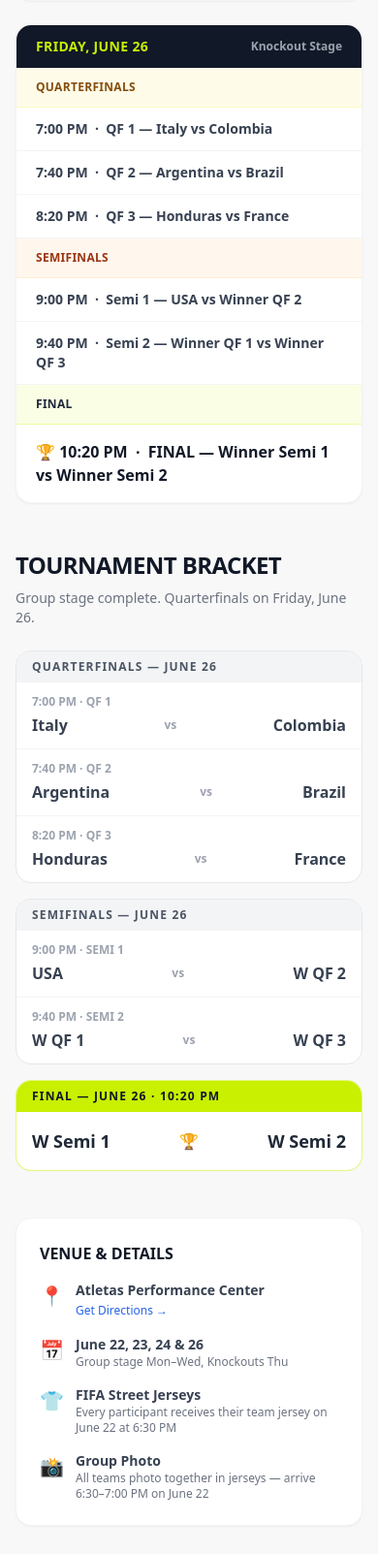
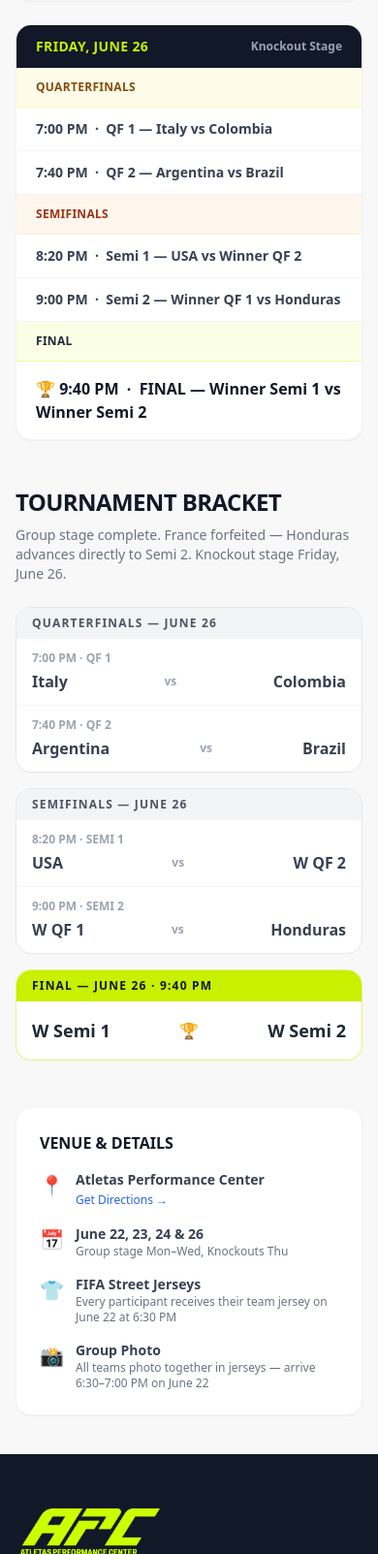
Before and after one commit to slach80/atletasworld, a Django app: template templates/tournament.html in a window 390 px wide. Shown: the part 2896-4499 px from the top of the page at 97% size. Run offline with Django 5.2, Linux system fonts and the light colour scheme; the template is opened without the code that fills it, so the values that code supplies are empty; parts of the project's set-up code (start-up, migrations or seed data) failed here and were passed over; some libraries are stand-ins or nearby versions.

Commit message:
feat: update knockout bracket — France forfeit, Honduras bye to Semi 2, times shifted
- Remove QF3 (Honduras vs France); France forfeited
- Honduras advances directly to Semi 2
- QF1: Italy vs Colombia 7:00 PM, QF2: Argentina vs Brazil 7:40 PM
- Semi 1: USA vs W QF2 8:20 PM, Semi 2: W QF1 vs Honduras 9:00 PM
- Final: 9:40 PM (was 10:20 PM)
- Updated schedule list, mobile bracket, and desktop bracket

Co-Authored-By: Claude Sonnet 4.6 (1M context) <noreply@anthropic.com>

```diff
--- a/templates/tournament.html
+++ b/templates/tournament.html
@@ -368,23 +368,20 @@
                 <div class="px-5 py-3 border-b border-gray-100">
                     <p class="text-sm font-bold text-gray-700">7:40 PM &nbsp;·&nbsp; QF 2 — Argentina vs Brazil</p>
                 </div>
-                <div class="px-5 py-3 border-b border-gray-100">
-                    <p class="text-sm font-bold text-gray-700">8:20 PM &nbsp;·&nbsp; QF 3 — Honduras vs France</p>
-                </div>
                 <div class="px-5 py-3 bg-orange-50 border-b border-orange-100">
                     <p class="text-xs font-bold text-orange-800 uppercase tracking-wide">Semifinals</p>
                 </div>
                 <div class="px-5 py-3 border-b border-gray-100">
-                    <p class="text-sm font-bold text-gray-700">9:00 PM &nbsp;·&nbsp; Semi 1 — USA vs Winner QF 2</p>
+                    <p class="text-sm font-bold text-gray-700">8:20 PM &nbsp;·&nbsp; Semi 1 — USA vs Winner QF 2</p>
                 </div>
                 <div class="px-5 py-3 border-b border-gray-100">
-                    <p class="text-sm font-bold text-gray-700">9:40 PM &nbsp;·&nbsp; Semi 2 — Winner QF 1 vs Winner QF 3</p>
+                    <p class="text-sm font-bold text-gray-700">9:00 PM &nbsp;·&nbsp; Semi 2 — Winner QF 1 vs Honduras</p>
                 </div>
                 <div class="px-5 py-3 bg-secondary/10 border-b border-secondary/30">
                     <p class="text-xs font-bold text-gray-800 uppercase tracking-wide">Final</p>
                 </div>
                 <div class="px-5 py-4">
-                    <p class="text-base font-black text-gray-900">🏆 10:20 PM &nbsp;·&nbsp; FINAL — Winner Semi 1 vs Winner Semi 2</p>
+                    <p class="text-base font-black text-gray-900">🏆 9:40 PM &nbsp;·&nbsp; FINAL — Winner Semi 1 vs Winner Semi 2</p>
                 </div>
             </div>
 
@@ -394,7 +391,7 @@
     <!-- Bracket -->
     <div>
         <h2 class="text-2xl font-black uppercase tracking-tight mb-2 text-gray-900">Tournament Bracket</h2>
-        <p class="text-sm text-gray-500 mb-6">Group stage complete. Quarterfinals on Friday, June 26.</p>
+        <p class="text-sm text-gray-500 mb-6">Group stage complete. France forfeited — Honduras advances directly to Semi 2. Knockout stage Friday, June 26.</p>
 
         <!-- Mobile: stacked list view -->
         <div class="sm:hidden space-y-4">
@@ -418,14 +415,6 @@
                             <span id="m-qf2-away" class="font-bold text-gray-700">Brazil</span>
                         </div>
                     </div>
-                    <div class="px-4 py-3">
-                        <p class="text-xs text-gray-400 uppercase font-semibold mb-1">8:20 PM · QF 3</p>
-                        <div class="flex justify-between items-center">
-                            <span id="m-qf3-home" class="font-bold text-gray-700">Honduras</span>
-                            <span class="text-xs text-gray-400 font-bold px-2">vs</span>
-                            <span id="m-qf3-away" class="font-bold text-gray-700">France</span>
-                        </div>
-                    </div>
                 </div>
             </div>
 
@@ -433,7 +422,7 @@
                 <div class="bg-gray-100 px-4 py-2 text-xs font-black uppercase tracking-widest text-gray-600">Semifinals — June 26</div>
                 <div class="divide-y divide-gray-100">
                     <div class="px-4 py-3">
-                        <p class="text-xs text-gray-400 uppercase font-semibold mb-1">9:00 PM · Semi 1</p>
+                        <p class="text-xs text-gray-400 uppercase font-semibold mb-1">8:20 PM · Semi 1</p>
                         <div class="flex justify-between items-center">
                             <span id="m-sf1-home" class="font-bold text-gray-700">USA</span>
                             <span class="text-xs text-gray-400 font-bold px-2">vs</span>
@@ -441,18 +430,18 @@
                         </div>
                     </div>
                     <div class="px-4 py-3">
-                        <p class="text-xs text-gray-400 uppercase font-semibold mb-1">9:40 PM · Semi 2</p>
+                        <p class="text-xs text-gray-400 uppercase font-semibold mb-1">9:00 PM · Semi 2</p>
                         <div class="flex justify-between items-center">
                             <span id="m-sf2-home" class="font-bold text-gray-700">W QF 1</span>
                             <span class="text-xs text-gray-400 font-bold px-2">vs</span>
-                            <span id="m-sf2-away" class="font-bold text-gray-700">W QF 3</span>
+                            <span id="m-sf2-away" class="font-bold text-gray-700">Honduras</span>
                         </div>
                     </div>
                 </div>
             </div>
 
             <div class="bg-white rounded-2xl border border-secondary/50 overflow-hidden">
-                <div class="bg-secondary px-4 py-2 text-xs font-black uppercase tracking-widest text-gray-900">Final — June 26 · 10:20 PM</div>
+                <div class="bg-secondary px-4 py-2 text-xs font-black uppercase tracking-widest text-gray-900">Final — June 26 · 9:40 PM</div>
                 <div class="px-4 py-4">
                     <div class="flex justify-between items-center">
                         <span id="m-final-home" class="font-black text-gray-800 text-lg">W Semi 1</span>
@@ -494,14 +483,11 @@
                             </div>
                         </div>
 
-                        <!-- QF3 -->
+                        <!-- Honduras bye -->
                         <div class="relative connector-pair-top">
-                            <div class="bg-white rounded-xl border border-gray-200 px-3 py-2 text-xs mb-0.5">
-                                <p class="font-semibold text-gray-400 mb-1">8:20 PM · QF 3</p>
+                            <div class="bg-white rounded-xl border border-gray-200 px-3 py-2 text-xs">
+                                <p class="font-semibold text-gray-400 mb-1">BYE</p>
                                 <p id="qf3-home" class="font-bold text-gray-800">Honduras</p>
-                            </div>
-                            <div class="bg-white rounded-xl border border-gray-200 px-3 py-2 text-xs">
-                                <p id="qf3-away" class="font-bold text-gray-800">France</p>
                             </div>
                         </div>
                     </div>
@@ -512,7 +498,7 @@
 
                         <div class="relative connector-pair-top">
                             <div class="bg-white rounded-xl border border-gray-200 px-3 py-2 text-xs mb-0.5">
-                                <p class="font-semibold text-gray-400 mb-1">9:00 PM · Semi 1</p>
+                                <p class="font-semibold text-gray-400 mb-1">8:20 PM · Semi 1</p>
                                 <p id="sf1-home" class="font-bold text-gray-700">USA</p>
                             </div>
                             <div class="bg-white rounded-xl border border-gray-200 px-3 py-2 text-xs">
@@ -522,11 +508,11 @@
 
                         <div class="relative connector-pair-bottom">
                             <div class="bg-white rounded-xl border border-gray-200 px-3 py-2 text-xs mb-0.5">
-                                <p class="font-semibold text-gray-400 mb-1">9:40 PM · Semi 2</p>
+                                <p class="font-semibold text-gray-400 mb-1">9:00 PM · Semi 2</p>
                                 <p id="sf2-home" class="font-bold text-gray-700">W QF 1</p>
                             </div>
                             <div class="bg-white rounded-xl border border-gray-200 px-3 py-2 text-xs">
-                                <p id="sf2-away" class="font-bold text-gray-700">W QF 3</p>
+                                <p id="sf2-away" class="font-bold text-gray-700">Honduras</p>
                             </div>
                         </div>
                     </div>
@@ -535,7 +521,7 @@
                     <div class="flex flex-col justify-center w-44 pl-5">
                         <div class="text-xs font-black uppercase text-gray-400 tracking-widest text-center mb-3">Final</div>
                         <div class="bg-primary rounded-2xl border-2 border-secondary p-4 text-center shadow-lg">
-                            <p class="text-secondary text-xs font-bold mb-2">10:20 PM · June 26</p>
+                            <p class="text-secondary text-xs font-bold mb-2">9:40 PM · June 26</p>
                             <p id="final-home" class="text-white font-black text-sm">W Semi 1</p>
                             <p class="text-secondary font-black my-1">🏆</p>
                             <p id="final-away" class="text-white font-black text-sm">W Semi 2</p>
```
